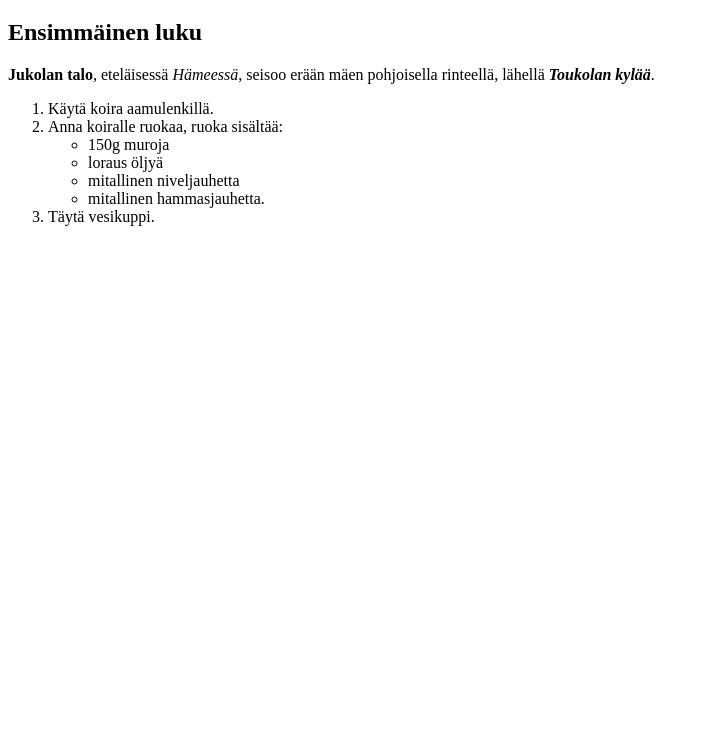
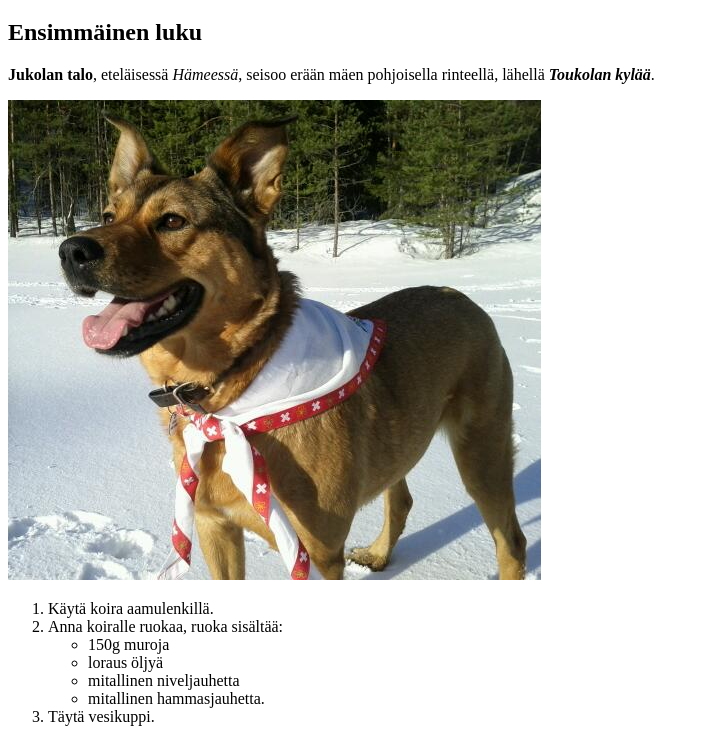
Before and after one commit to tmtoivon/lapio-webasto, a plain HTML site: page index.html in a window 1280 px wide. Shown: the part 61-803 px from the top of the page, without its empty margins (0-705 px from the left). Drawn offline with Linux system fonts and the light colour scheme.

Commit message:
Osa 3. Viides tehtävä

```diff
--- a/index.html
+++ b/index.html
@@ -14,6 +14,8 @@
   <h2>Ensimmäinen luku</h2>
   <p><b>Jukolan talo</b>, eteläisessä <em>Hämeessä</em>, seisoo erään mäen pohjoisella rinteellä, lähellä <b><i>Toukolan kylää</i></b>.</p>
 
+<img src="senna-ch.jpg" alt="Senna Koiranen sveitsihuivissa"/>
+
 <ol>
   <li>Käytä koira aamulenkillä.</li>
   <li>Anna koiralle ruokaa, ruoka sisältää:</li>
```
Also changed, not shown: senna-ch.jpg (added).
